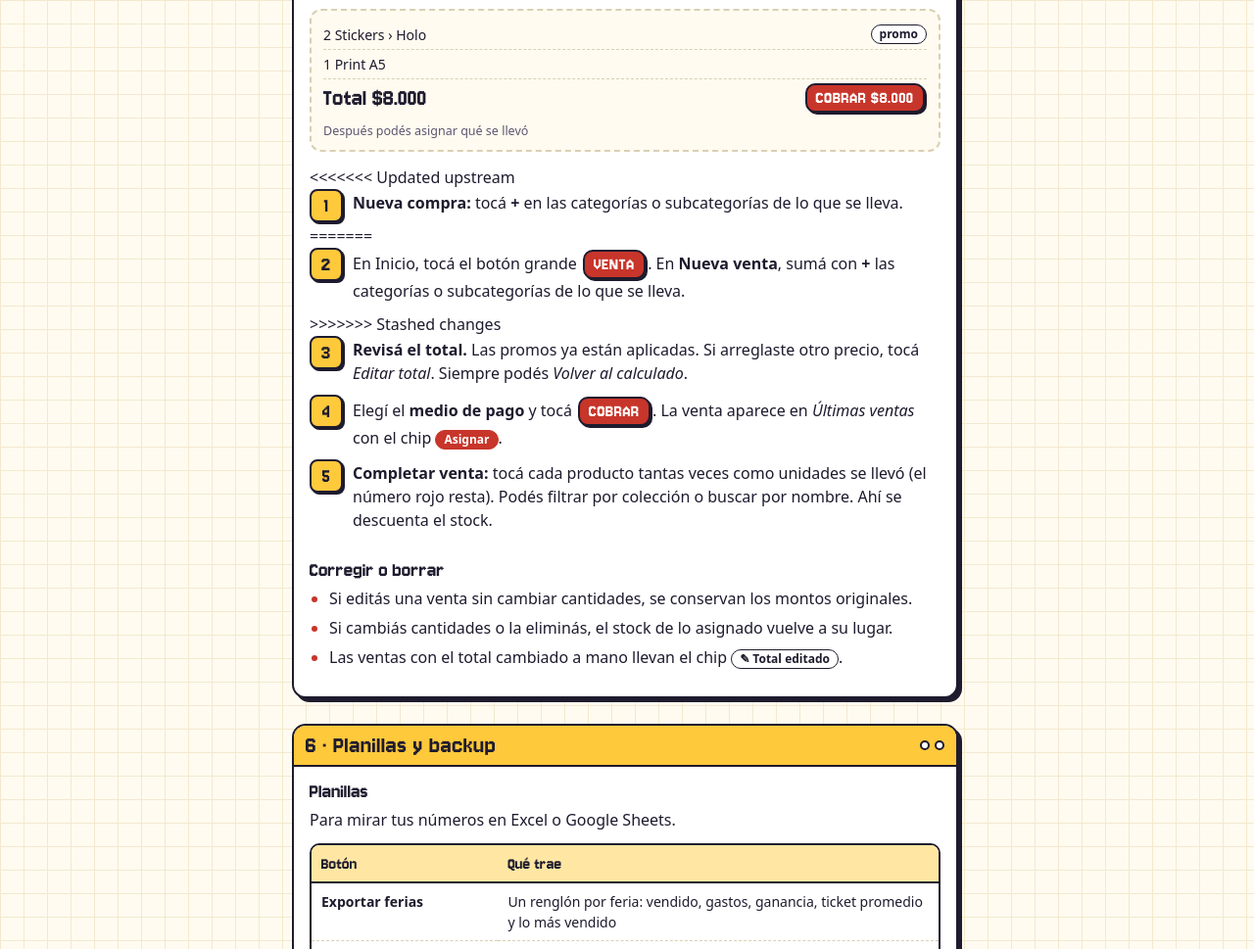
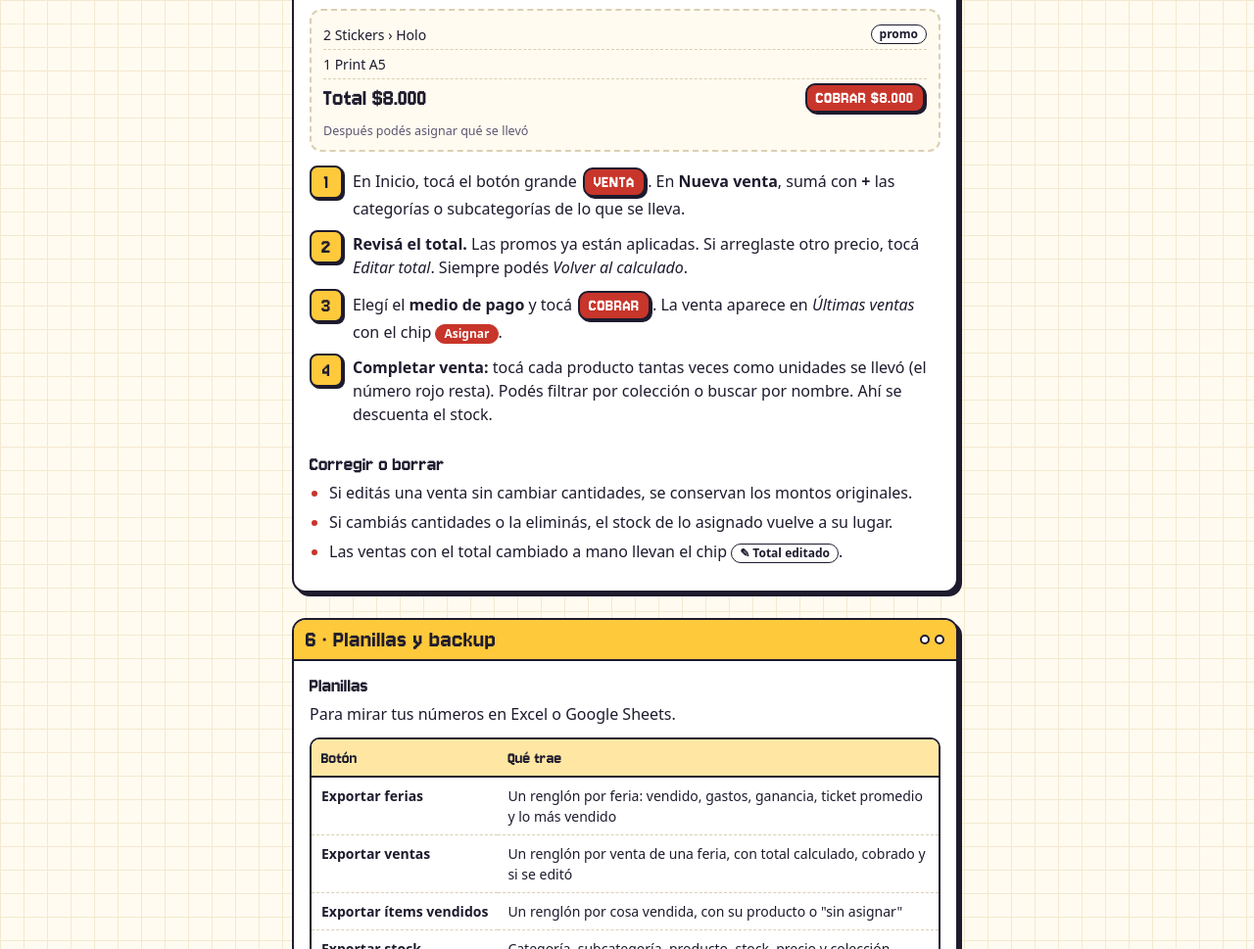
Before and after one commit to therokitoki/bolsita, a plain HTML site: page index.html in a window 1280 px wide. Shown: the part 3576-4545 px from the top of the page at 98% size. Drawn offline with Linux system fonts and the light colour scheme.

Commit message:
stash fix

```diff
--- a/index.html
+++ b/index.html
@@ -237,11 +237,7 @@ footer .pix { font-family: var(--pixel); font-size: 20px; color: var(--ink); }
       <div class="ayuda">Después podés asignar qué se llevó</div>
     </div>
     <ol class="pasos">
-<<<<<<< Updated upstream
-      <li><b>Nueva compra:</b> tocá <b>+</b> en las categorías o subcategorías de lo que se lleva.</li>
-=======
       <li>En Inicio, tocá el botón grande <span class="btn">VENTA</span>. En <b>Nueva venta</b>, sumá con <b>+</b> las categorías o subcategorías de lo que se lleva.</li>
->>>>>>> Stashed changes
       <li><b>Revisá el total.</b> Las promos ya están aplicadas. Si arreglaste otro precio, tocá <i>Editar total</i>. Siempre podés <i>Volver al calculado</i>.</li>
       <li>Elegí el <b>medio de pago</b> y tocá <span class="btn">COBRAR</span>. La venta aparece en <i>Últimas ventas</i> con el chip <span class="chip r">Asignar</span>.</li>
       <li><b>Completar venta:</b> tocá cada producto tantas veces como unidades se llevó (el número rojo resta). Podés filtrar por colección o buscar por nombre. Ahí se descuenta el stock.</li>
```
